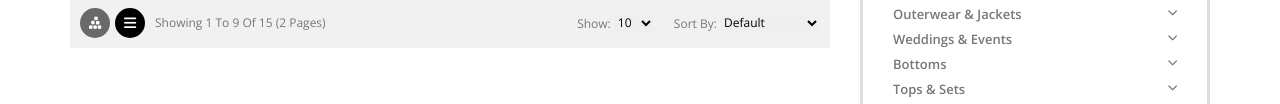
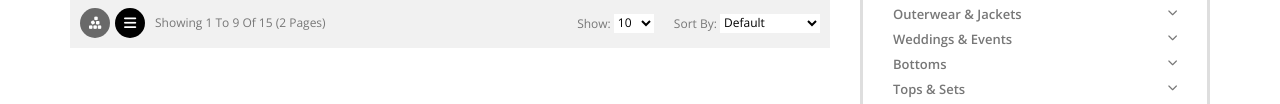
Before and after one commit to ramiz-Alsalem/Joystick_And_Sidebar-, a plain HTML site: page index.html in a window 1280 px wide. Shown: the part 282-386 px from the top of the page. Drawn offline with nearby package versions, Linux system fonts and the light colour scheme.

Commit message:
Update main.css

```diff
--- a/css/main.css
+++ b/css/main.css
@@ -222,11 +222,13 @@ header i {
     border: none;
     outline: none;
     margin-right: 20px;
+    background-color: white;
 }
 .main-area .container .page .classification .right .list2 select {
     width: 100px;
     border: none;
     outline: none;
+    background-color: white
 }
 @media (max-width: 600px) {
     .main-area .container .page .classification .right {
```
